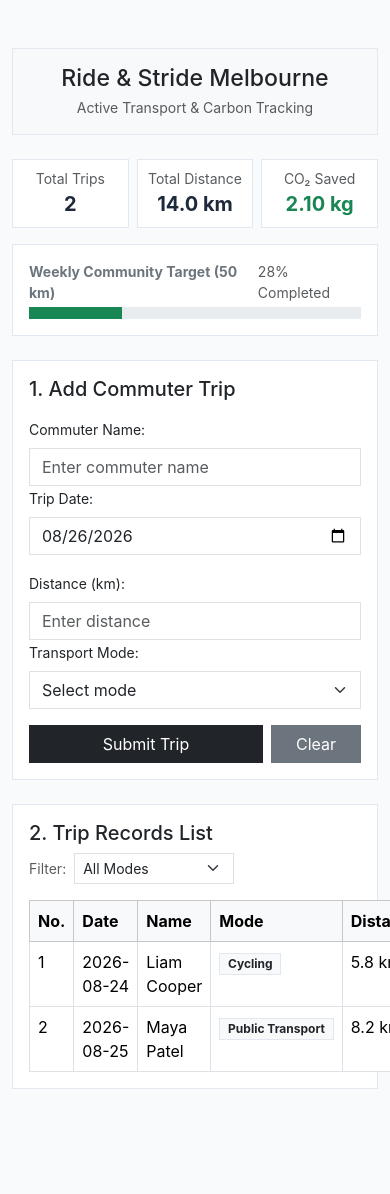
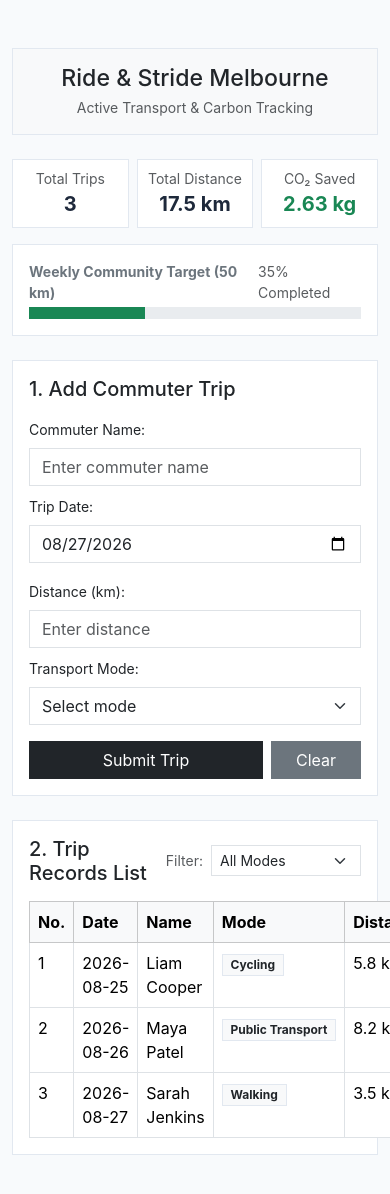
Before and after one commit to ShiinsMashiro/FIT5032, a Vue app in the folder A1/: page / in a window 390 px wide. Shown: the top 1194 px of the page. Before the commit the page ends 1137 px from the top, so only its background shows below. Built offline with nearby package versions, Linux system fonts and the light colour scheme.

Commit message:
feat(prototype): finalize interactive trip tracking prototype with responsive styling and sample dataset

```diff
--- a/A1/src/App.vue
+++ b/A1/src/App.vue
@@ -1,5 +1,5 @@
 <template>
-  <div class="container my-5" style="max-width: 750px;">
+  <div class="container my-5" style="max-width: 720px;">
     <!-- Simple Title -->
     <div class="p-3 mb-4 bg-light border text-center">
       <h3 class="text-dark mb-1">Ride & Stride Melbourne</h3>
@@ -50,7 +50,7 @@
       <form @submit.prevent="addTrip">
         <div class="row mb-3">
           <!-- Commuter Name -->
-          <div class="col-md-6">
+          <div class="col-md-6 mb-2 mb-md-0">
             <label class="form-label small">Commuter Name:</label>
             <input
               v-model="formData.name"
@@ -79,7 +79,7 @@
 
         <div class="row mb-3">
           <!-- Distance -->
-          <div class="col-md-6">
+          <div class="col-md-6 mb-2 mb-md-0">
             <label class="form-label small">Distance (km):</label>
             <input
               v-model="formData.distance"
@@ -122,13 +122,13 @@
 
     <!-- Part 2: Data Table with Filter -->
     <div class="card p-3 border bg-white">
-      <div class="d-flex flex-wrap justify-content-between align-items-center mb-3 gap-2">
+      <div class="d-flex justify-content-between align-items-center mb-3 gap-2">
         <h5 class="mb-0">2. Trip Records List</h5>
 
-        <!-- Filter by Mode -->
+        <!-- Simple Filter by Mode -->
         <div class="d-flex align-items-center gap-2">
           <label class="small text-muted mb-0">Filter:</label>
-          <select v-model="selectedFilter" class="form-select form-select-sm" style="width: 160px;">
+          <select v-model="selectedFilter" class="form-select form-select-sm" style="width: 150px;">
             <option value="All">All Modes</option>
             <option value="Walking">Walking</option>
             <option value="Cycling">Cycling</option>
@@ -137,7 +137,7 @@
         </div>
       </div>
 
-      <div v-if="filteredTrips.length === 0" class="text-center text-muted py-4 border bg-light">
+      <div v-if="filteredTrips.length === 0" class="text-center text-muted py-3 border bg-light">
         No trips found for the selected filter.
       </div>
 
@@ -183,7 +183,7 @@ import { ref, computed } from 'vue'
 // Form state object
 const formData = ref({
   name: '',
-  date: '2026-08-26',
+  date: '2026-08-27',
   distance: '',
   mode: ''
 })
@@ -199,10 +199,11 @@ const errors = ref({
 // Filter state
 const selectedFilter = ref('All')
 
-// List of trips with initial dummy data
+// Initial sample data (3 simple records)
 const tripList = ref([
-  { id: 1, date: '2026-08-24', name: 'Liam Cooper', distance: 5.8, mode: 'Cycling' },
-  { id: 2, date: '2026-08-25', name: 'Maya Patel', distance: 8.2, mode: 'Public Transport' }
+  { id: 1, date: '2026-08-25', name: 'Liam Cooper', distance: 5.8, mode: 'Cycling' },
+  { id: 2, date: '2026-08-26', name: 'Maya Patel', distance: 8.2, mode: 'Public Transport' },
+  { id: 3, date: '2026-08-27', name: 'Sarah Jenkins', distance: 3.5, mode: 'Walking' }
 ])
 
 // Computed statistics
@@ -288,7 +289,7 @@ function addTrip() {
 function clearForm() {
   formData.value = {
     name: '',
-    date: '2026-08-26',
+    date: '2026-08-27',
     distance: '',
     mode: ''
   }
```
